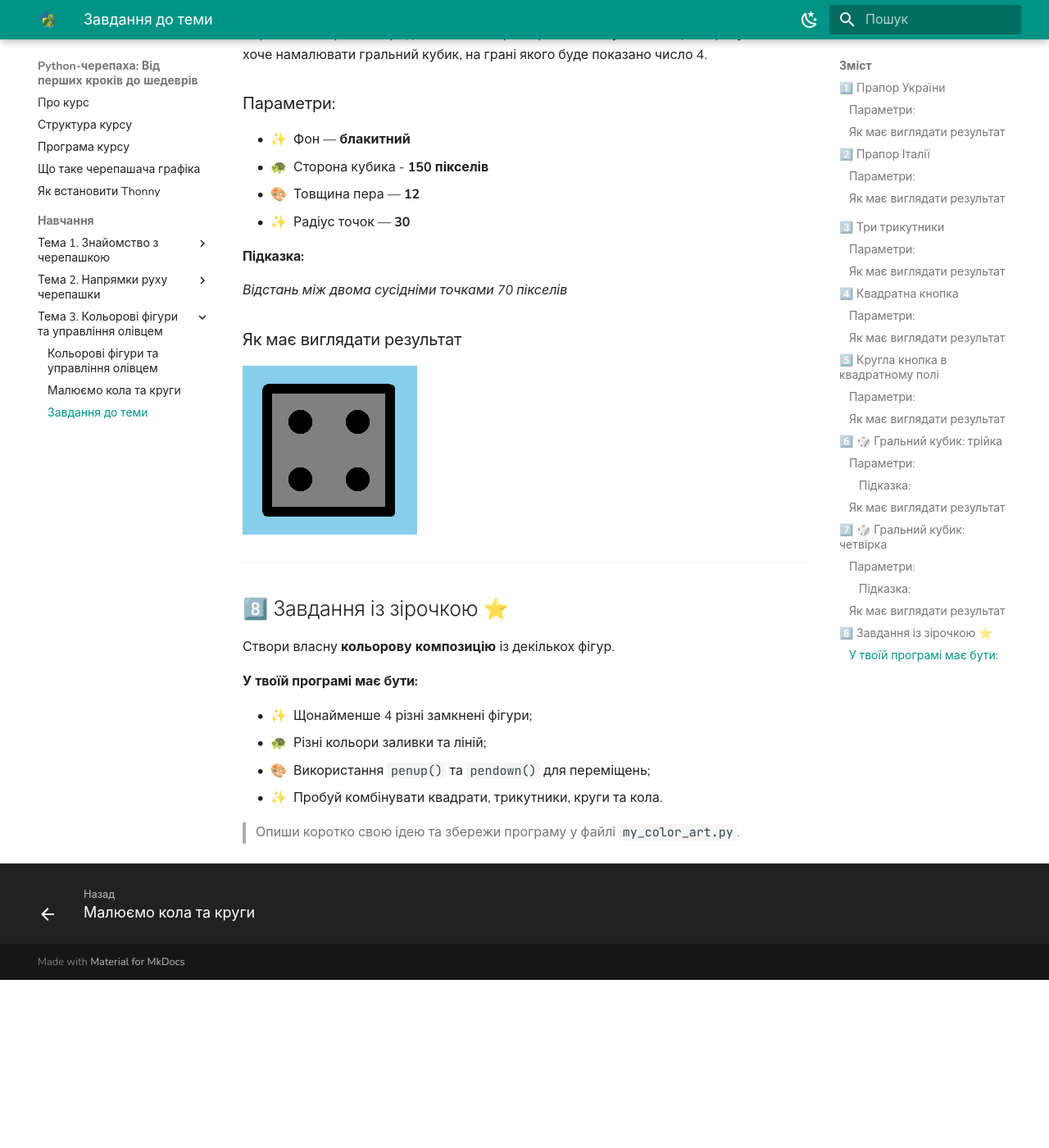
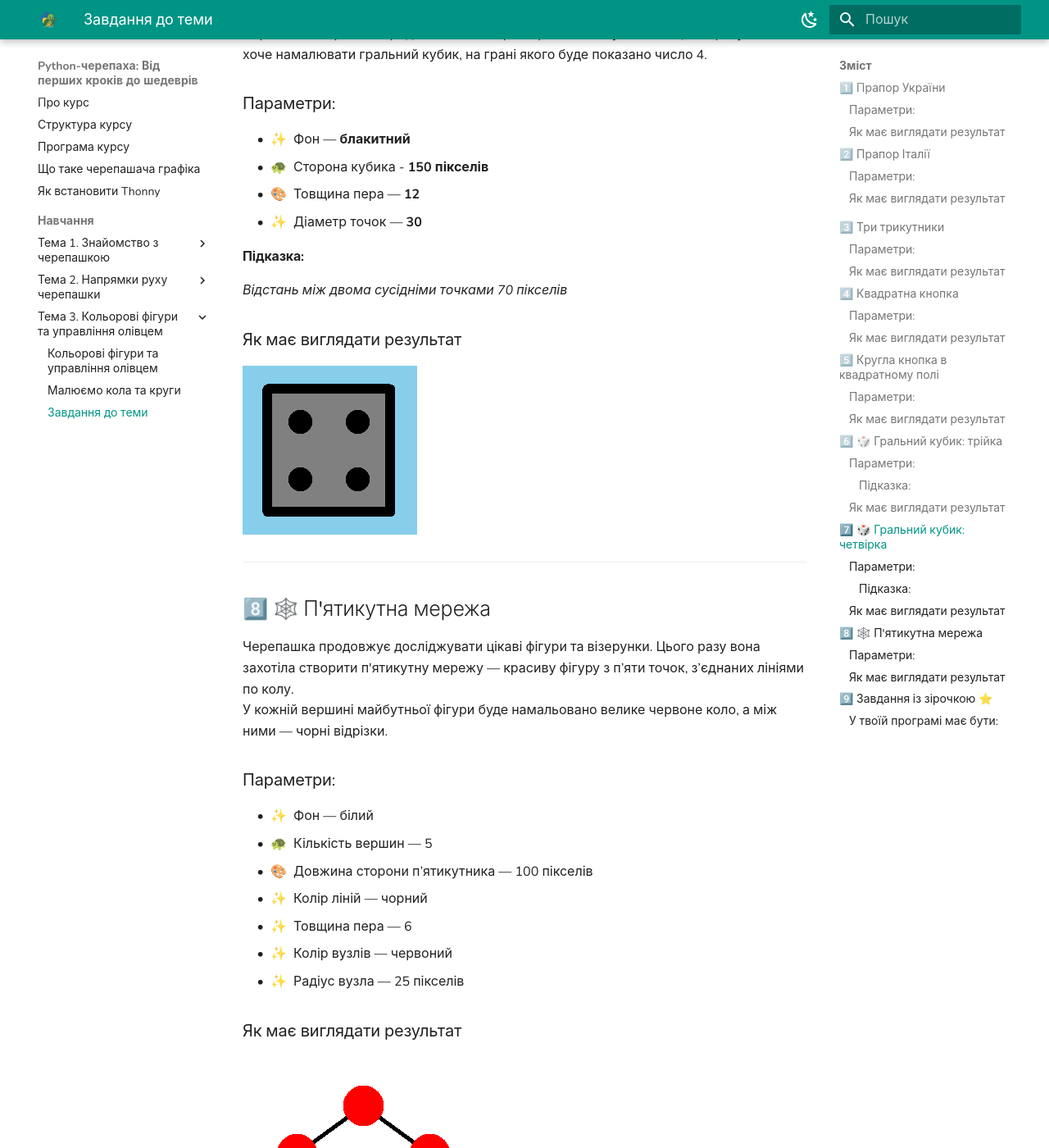
Before and after one commit to Andriy-Melya/Python-turtle_course, an MkDocs documentation site: the page built from docs/lessons/task_4-5.md, in a window 1280 px wide and 1400 px high, scrolled down 4350 px. Shown: the whole window at 82% size. Built offline with MkDocs 1.6.1 and Material for MkDocs 9.7.7, drawn with Linux system fonts in a browser that asks for light colours; before the commit the page ends 5545 px from its top, so only the background shows below that; some of the changed text lies outside the part shown.

Commit message:
les5+task+89

```diff
--- a/docs/lessons/task_4-5.md
+++ b/docs/lessons/task_4-5.md
@@ -88,7 +88,7 @@
 - Фон — **блакитний**
 - Сторона кубика - **150 пікселів**
 - Товщина пера — **12**
-- Радіус точок — **30**
+- Діаметр точок — **30**
 
 #### Підказка:
 *Довжина діагоналі квадрата 212 пікселів*
@@ -106,7 +106,7 @@
 - Фон — **блакитний**
 - Сторона кубика - **150 пікселів**
 - Товщина пера — **12**
-- Радіус точок — **30**
+- Діаметр точок — **30**
 
 #### Підказка:
 *Відстань між двома сусідніми точками 70 пікселів*
@@ -114,9 +114,28 @@
 ### Як має виглядати результат
 ![Результат завдання 7](image_task/task_4_7.png)
 
+
 ---
 
-## 8️⃣ Завдання із зірочкою ⭐
+## 8️⃣ 🕸️ П'ятикутна мережа
+Черепашка продовжує досліджувати цікаві фігури та візерунки. Цього разу вона захотіла створити п'ятикутну мережу — красиву фігуру з п’яти точок, з’єднаних лініями по колу.
+У кожній вершині майбутньої фігури буде намальовано велике червоне коло, а між ними — чорні відрізки.
+
+### Параметри:
+- Фон — білий
+- Кількість вершин — 5
+- Довжина сторони п’ятикутника — 100 пікселів
+- Колір ліній — чорний
+- Товщина пера — 6
+- Колір вузлів — червоний
+- Радіус вузла — 25 пікселів
+
+### Як має виглядати результат
+![Результат завдання 7](image_task/task_4_8.png)
+
+---
+
+## 9️⃣ Завдання із зірочкою ⭐
 Створи власну **кольорову композицію** із декількох фігур.
 
 #### У твоїй програмі має бути:
```
Also changed, not shown: docs/lessons/image_task/task_4_8.png (added).
